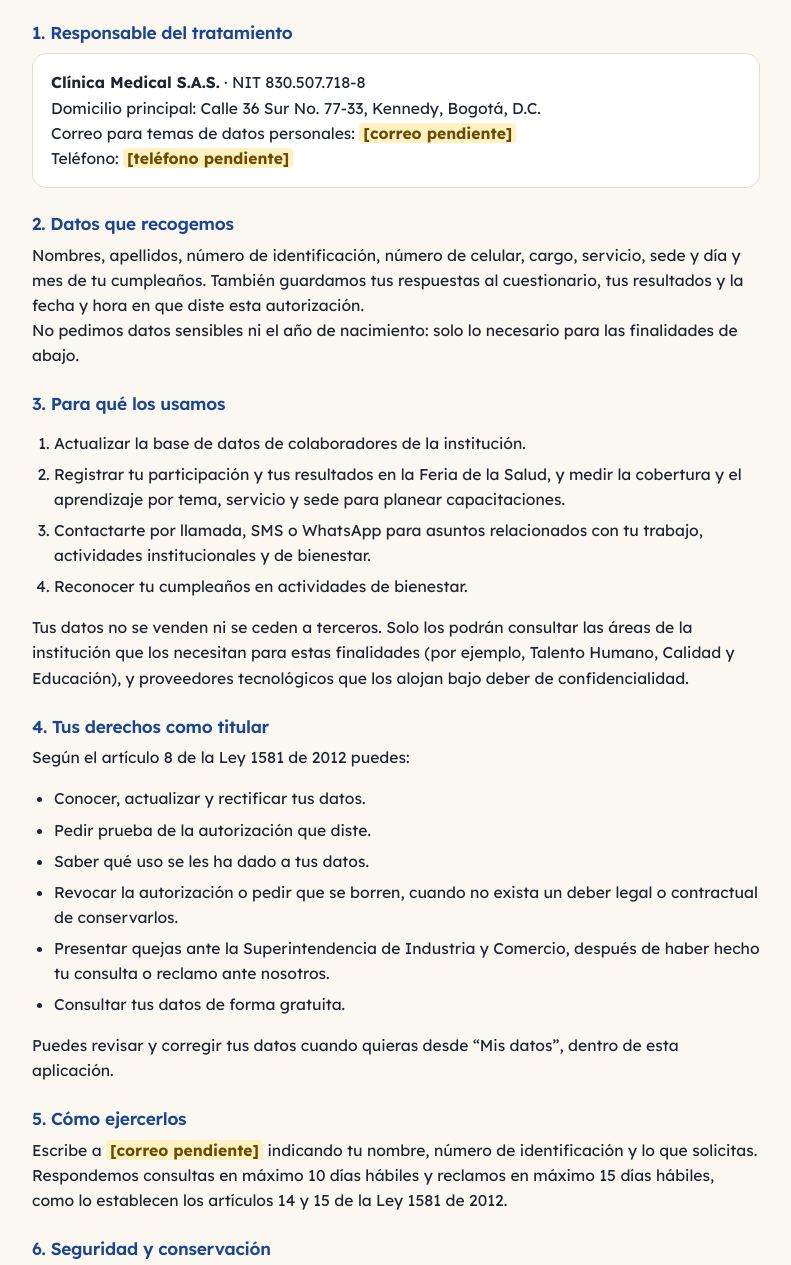
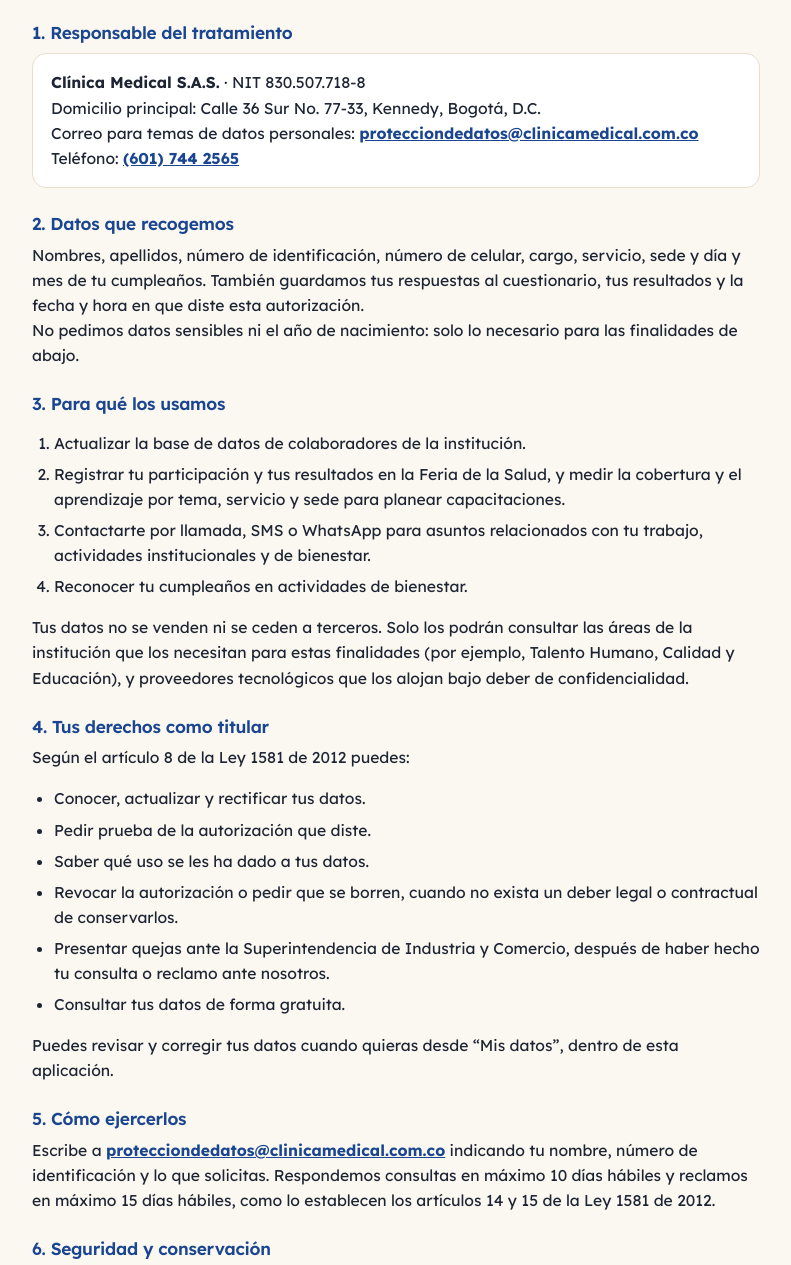
Before and after one commit to ingenieroindustrial/cuestionario-feria-salud, a website: page public/privacidad.html in a window 1280 px wide. Shown: the part 216-1481 px from the top of the page, without its empty margins (244-1035 px from the left). Drawn offline with Linux system fonts and the light colour scheme.

Commit message:
Aviso de privacidad: correo y teléfono de protección de datos
Co-Authored-By: Claude Opus 5.5 <noreply@anthropic.com>
Claude-Session: https://claude.ai/code/session_01EKN41g2yWDbwrWk27Gmpzv

```diff
--- a/public/privacidad.html
+++ b/public/privacidad.html
@@ -38,8 +38,8 @@
   <div class="caja">
     <p><b>Clínica Medical S.A.S.</b> · NIT 830.507.718-8<br>
     Domicilio principal: Calle 36 Sur No. 77-33, Kennedy, Bogotá, D.C.<br>
-    Correo para temas de datos personales: <mark class="pendiente">[correo pendiente]</mark><br>
-    Teléfono: <mark class="pendiente">[teléfono pendiente]</mark></p>
+    Correo para temas de datos personales: <a href="mailto:protecciondedatos@clinicamedical.com.co">protecciondedatos@clinicamedical.com.co</a><br>
+    Teléfono: <a href="tel:+576017442565">(601) 744 2565</a></p>
   </div>
 
   <h2>2. Datos que recogemos</h2>
@@ -68,7 +68,7 @@
   <p>Puedes revisar y corregir tus datos cuando quieras desde “Mis datos”, dentro de esta aplicación.</p>
 
   <h2>5. Cómo ejercerlos</h2>
-  <p>Escribe a <mark class="pendiente">[correo pendiente]</mark> indicando tu nombre, número de identificación y lo que solicitas. Respondemos consultas en máximo 10 días hábiles y reclamos en máximo 15 días hábiles, como lo establecen los artículos 14 y 15 de la Ley 1581 de 2012.</p>
+  <p>Escribe a <a href="mailto:protecciondedatos@clinicamedical.com.co">protecciondedatos@clinicamedical.com.co</a> indicando tu nombre, número de identificación y lo que solicitas. Respondemos consultas en máximo 10 días hábiles y reclamos en máximo 15 días hábiles, como lo establecen los artículos 14 y 15 de la Ley 1581 de 2012.</p>
 
   <h2>6. Seguridad y conservación</h2>
   <p>Los datos viajan cifrados y se guardan en servidores con acceso restringido. Los conservaremos mientras tengas relación con la institución y durante el tiempo que exijan las normas aplicables.</p>
```
Also changed, not shown: README.md.
